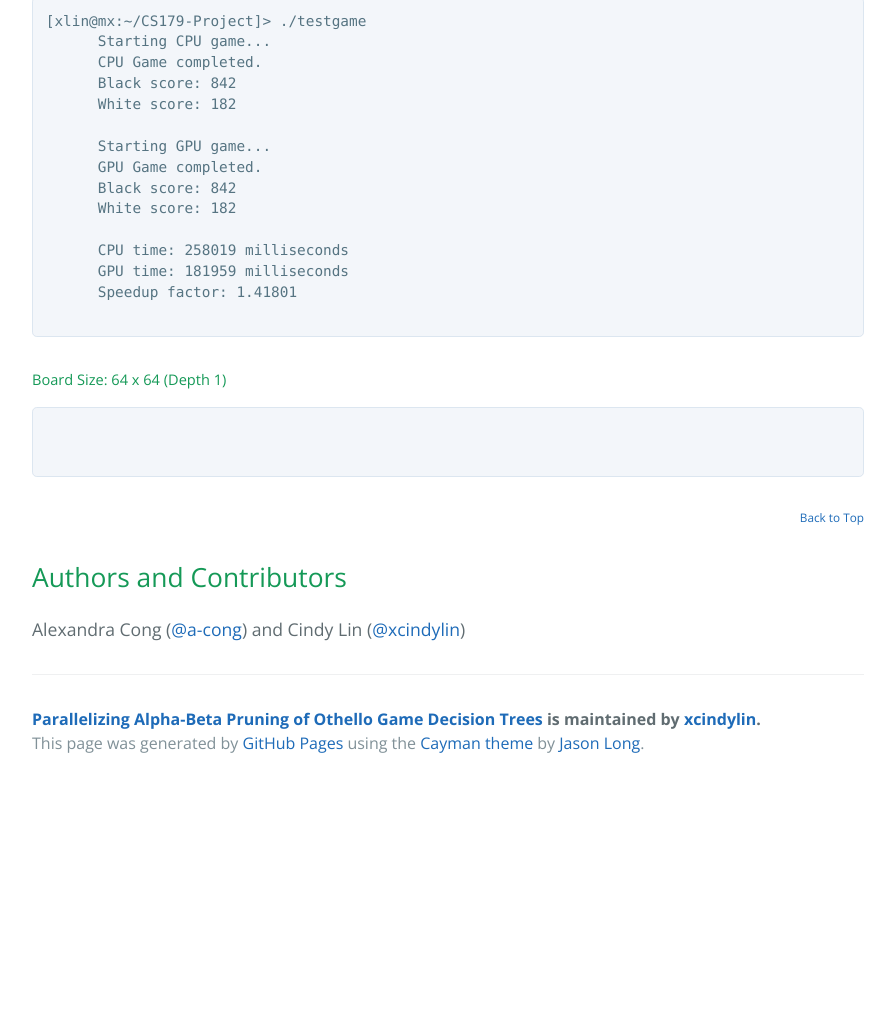
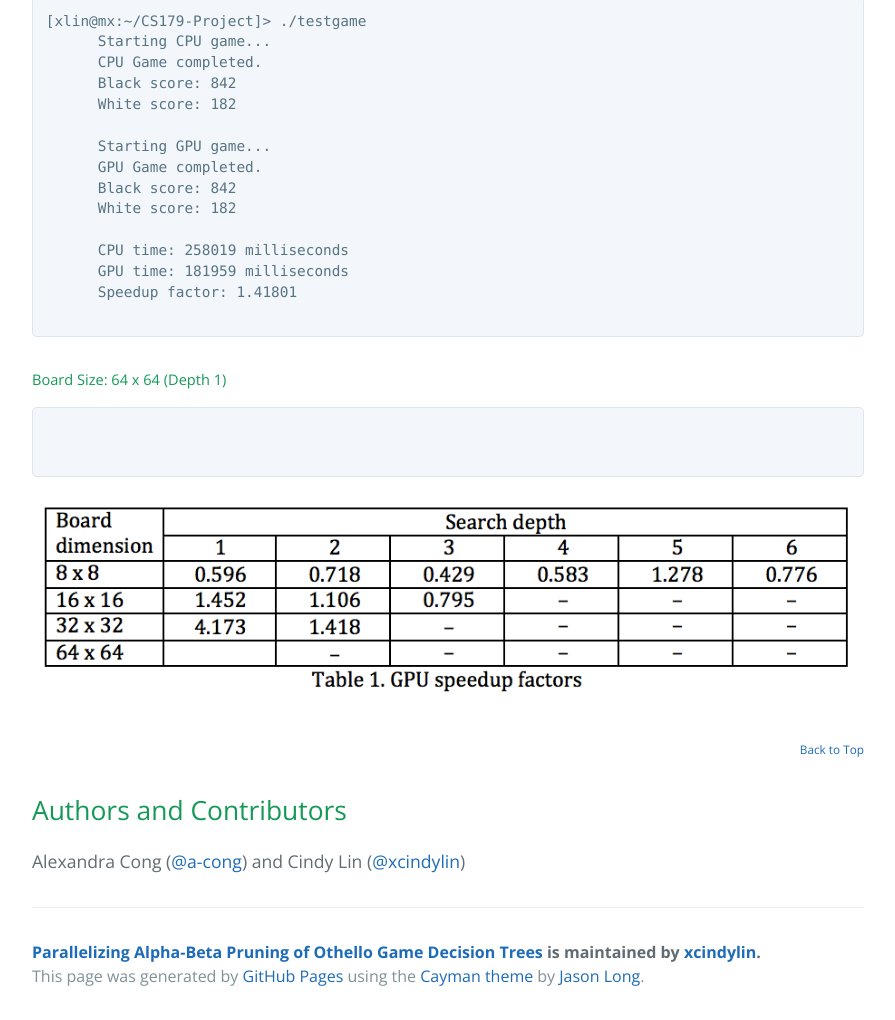
Before and after one commit to xcindylin/CS179-Project, a plain HTML site: page index.html in a window 1280 px wide. Shown: the part 5289-6309 px from the top of the page, without its empty margins (192-1087 px from the left). Before the commit the page ends 6076 px from the top, so only its background shows below. Drawn offline with nearby package versions, Linux system fonts and the light colour scheme.

Commit message:
adding images...

```diff
--- a/index.html
+++ b/index.html
@@ -233,6 +233,8 @@
       <pre><code>
       </code></pre>
 
+      <img src="Table.png">
+
       <h6 align="right"><a href="#top">Back to Top</a></h6>
 
       <h2>
```
Also changed, not shown: Graph.png (added), Table.png (added).
